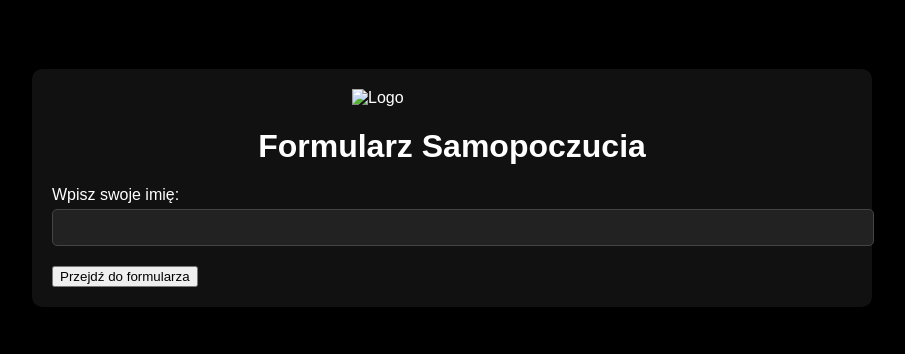
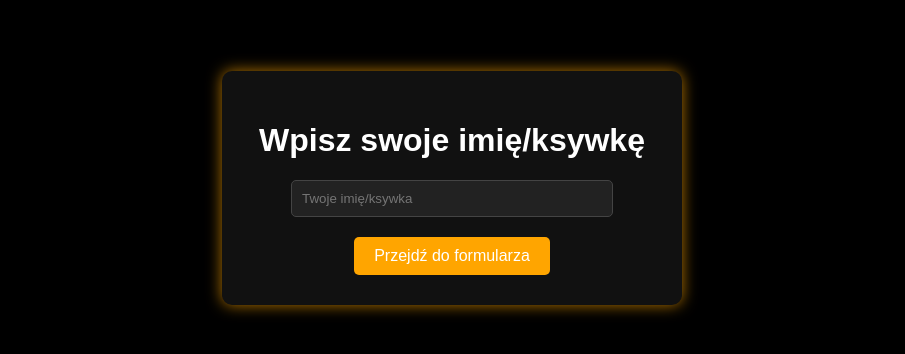
Before and after one commit to CoachM6/RPE, a plain HTML site: page index.html in a window 1280 px wide. Shown: the part 212-566 px from the top of the page, without its empty margins (188-1093 px from the left). Drawn offline with Linux system fonts and the light colour scheme.

Commit message:
index.html

```diff
--- a/index.html
+++ b/index.html
@@ -1,97 +1,61 @@
 <!DOCTYPE html>
-<html lang="en">
+<html lang="pl">
 <head>
     <meta charset="UTF-8">
     <meta name="viewport" content="width=device-width, initial-scale=1.0">
-    <title>Formularz Samopoczucia</title>
+    <title>Wpisz Imię/Ksywkę</title>
     <style>
         body {
             font-family: Arial, sans-serif;
             margin: 0;
             padding: 0;
-            background-color: #000; /* Tło strony - czarne */
-            color: #fff; /* Tekst - biały */
+            background-color: #000; /* Czarne tło */
+            color: #fff; /* Biały tekst */
             display: flex;
             justify-content: center;
             align-items: center;
             height: 100vh;
+            text-align: center;
         }
         #form-container {
-            width: 80%;
-            max-width: 800px;
-            margin: 20px;
-            padding: 20px;
-            background: #111; /* Tło formularza - ciemniejszy czarny */
+            background: #111;
+            padding: 30px;
             border-radius: 10px;
-            box-shadow: 0 0 15px rgba(0, 0, 0, 0.3);
+            box-shadow: 0 0 15px rgba(255, 165, 0, 0.7); /* Jasno pomarańczowy cień */
         }
-        h1 {
-            text-align: center;
+        input[type="text"] {
+            padding: 10px;
+            width: 100%;
+            max-width: 300px;
+            margin-bottom: 20px;
+            border: 1px solid #444;
+            border-radius: 5px;
+            background: #222;
             color: #fff;
         }
-        iframe {
-            width: 100%;
-            height: 600px;
+        input[type="submit"] {
+            background-color: #ffa500; /* Jasno pomarańczowy przycisk */
+            color: #fff;
             border: none;
+            padding: 10px 20px;
+            cursor: pointer;
+            border-radius: 5px;
+            font-size: 16px;
         }
-        .form-control {
-            border: 1px solid #444; /* Kolor linii wokół opcji */
-            margin-bottom: 15px;
-        }
-        .form-control:hover {
-            border-color: #ff0; /* Kolor linii przy najechaniu - żółty */
-        }
-        .form-control input[type="radio"] {
-            accent-color: #ff0; /* Kolor zaznaczenia przy opcji - żółty */
-        }
-        .form-control select {
-            color: #fff;
-            background-color: #222;
-            border: 1px solid #444;
-        }
-        .form-control select:focus {
-            border-color: #ff0;
-        }
-        .form-control option {
-            background-color: #222;
-            color: #fff;
-        }
-        #logo {
-            display: block;
-            margin: 0 auto 20px;
-            max-width: 200px; /* Maksymalna szerokość logo */
-        }
-        .input-container {
-            margin-bottom: 20px;
-        }
-        .input-container label {
-            display: block;
-            margin-bottom: 5px;
-        }
-        .input-container input {
-            width: 100%;
-            padding: 10px;
-            border: 1px solid #444;
-            background: #222;
-            color: #fff;
-            border-radius: 5px;
-        }
-        .input-container input:focus {
-            border-color: #ff0;
+        input[type="submit"]:hover {
+            background-color: #ff8c00;
         }
     </style>
 </head>
 <body>
-    <div id="form-container">
-        <img id="logo" src="/Users/mmgogolek/Documents/Aplikacja wellness/" alt="Logo"> <!-- Zamień path/to/your/logo.png na ścieżkę do logo na Twoim komputerze -->
-        <h1>Formularz Samopoczucia</h1>
-        <form id="name-form" action="iframe src="https://docs.google.com/forms/d/e/1FAIpQLSebaoqC9w58NC0Fl3IIAjvEFBNodrjG5adEO8tS5l57nb5i2w/viewform?embedded=true" method="get" target="_blank"><form id="name-form" action="https://docs.google.com/forms/d/e/1FAIpQLScE3gGz9dMvJQ1A1gK9Gf1Wl5fQuzE8Ez8nB_DaHNsA2Mk8Tg/viewform?embedded=true" method="get" target="_blank">
-            <div class="input-container">
-                <label for="name">Wpisz swoje imię:</label>
-                <input type="text" id="name" name="name" required>
-            </div>
-            <button type="submit">Przejdź do formularza</button>
-        </form>
-    </div>
+
+<div id="form-container">
+    <h1>Wpisz swoje imię/ksywkę</h1>
+    <form id="nameForm" action="form.html">
+        <input type="text" id="name" name="name" placeholder="Twoje imię/ksywka" required>
+        <input type="submit" value="Przejdź do formularza">
+    </form>
+</div>
+
 </body>
 </html>
```
